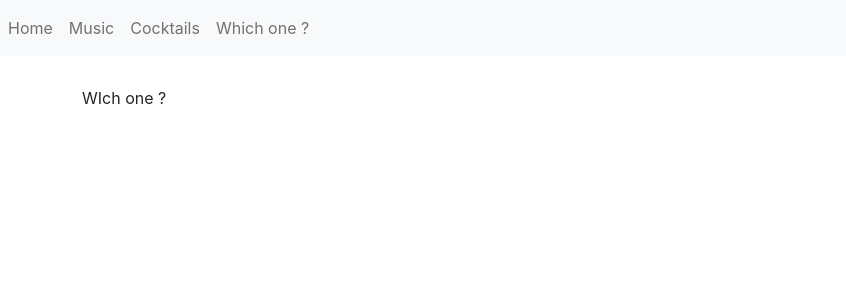
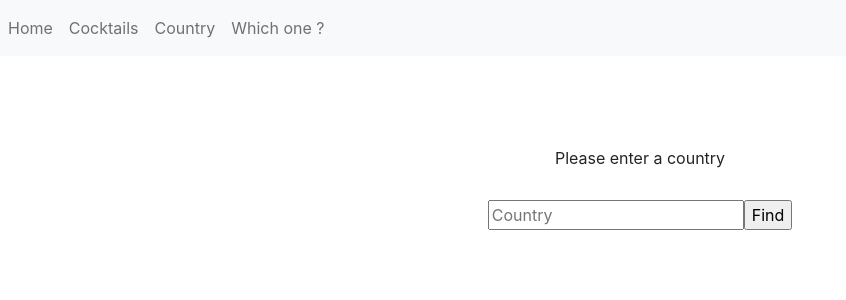
Before and after one commit to suvithayah/mon-app, a React (Create React App) app: page /association in a window 1280 px wide. Shown: the top 300 px of the page, without its empty margins (0-846 px from the left). Built offline with nearby package versions, Linux system fonts and the light colour scheme; no server answers.

Commit message:
Api 2 pays ajouté et fix api cocktails

```diff
--- a/src/App.css
+++ b/src/App.css
@@ -5,6 +5,10 @@
 .App-logo {
   height: 40vmin;
   pointer-events: none;
+}
+
+*{
+  box-sizing: border-box;
 }
 
 @media (prefers-reduced-motion: no-preference) {
@@ -47,4 +51,11 @@ img{
 
 .container{
   margin-top: 30px;
+  display: flex;
+  flex-wrap: wrap;
+  justify-content: space-around;
 }
+
+li{
+  list-style: none;
+}
--- a/src/App.js
+++ b/src/App.js
@@ -1,12 +1,15 @@
 import './App.css';
 import React from "react"
+
+import { useEffect, useState } from "react";
 
 import Route from "./components/Route"
 import Header from "./components/Header";
 import Cocktail from "./components/Cocktail";
 import Home from "./components/Home";
-import Music from "./components/Music";
 import Association from "./components/Association";
+import CountryDisplay from "./components/country/CountryDisplay";
+import Country from "./components/Country";
 
 
 
@@ -26,8 +29,8 @@ function App() {
               <Route path="/cocktail">
                 <Cocktail />
             </Route>
-              <Route path="/music">
-                  <Music />
+            <Route path="/country">
+                <Country />
             </Route>
           <Route path="/association">
               <Association />
--- a/src/components/Association.js
+++ b/src/components/Association.js
@@ -1,13 +1,13 @@
-import React from "react";
+import React, {useState} from "react";
+import Country from "./Country";
 
 
 
-const Association = () => {
+export default function Association( ) {
+
     return (
-        <div>
-            <span>WIch one ?</span>
+        <div className="container">
+            <Country/>
         </div>
     );
-};
-
-export default Association;
+}
--- a/src/components/Cocktail.js
+++ b/src/components/Cocktail.js
@@ -1,18 +1,18 @@
 import React from "react";
-import { useEffect, useState } from "react";
+import { useState } from "react";
 import CocktailDisplay from "./cocktail/CocktailDisplay";
 import CocktailCategoryList from "./cocktail/CocktailCategoryList";
 import CocktailList from "./cocktail/CocktailList";
 
-export default function Cocktail( {cocktailUrl}) {
-    let [selectedCatgeory, setSelectedCategory] = useState("");
+export default function Cocktail() {
+    let [selectedCategeory, setSelectedCategory] = useState("");
     let [selectedCocktailUrl, setSelectedCocktailUrl] = useState(null);
 
     return (
         <div className="container">
             <CocktailDisplay cocktailUrl={selectedCocktailUrl} />
             <CocktailCategoryList setCategory={setSelectedCategory} />
-            <CocktailList category={selectedCatgeory} setCocktailUrl={setSelectedCocktailUrl} />
+            <CocktailList category={selectedCategeory} setCocktailUrl={setSelectedCocktailUrl} />
         </div>
     );
 }
--- /dev/null
+++ b/src/components/Country.js
@@ -0,0 +1,30 @@
+import React from "react";
+import { useState } from "react";
+import CountryDisplay from "./country/CountryDisplay";
+
+export default function Country() {
+
+    let [country, setCountry] = useState("");
+
+    const submit = (e) => {
+        e.preventDefault();
+        let country = e.target.country.value;
+        setCountry(country);
+    }
+
+    return (
+        <>
+            <div className="container">
+                <span>Please enter a country </span>
+            </div>
+
+            <div className="container">
+                <form className="form-inline" onSubmit={submit}>
+                    <input type="text" className="input" name="country" placeholder="Country"/>
+                    <input className="btn-submit submit" type="submit" value="Find"/>
+                </form>
+                <CountryDisplay search={country} />
+            </div>
+        </>
+    );
+}
--- a/src/components/Header.js
+++ b/src/components/Header.js
@@ -9,10 +9,10 @@ const Header = () => {
                     <Link className="nav-link" href="/">Home</Link>
                 </li>
                 <li className="nav-item">
-                    <Link className="nav-link" href="/music">Music</Link>
+                    <Link className="nav-link" href="/cocktail">Cocktails</Link>
                 </li>
                 <li className="nav-item">
-                    <Link className="nav-link" href="/cocktail">Cocktails</Link>
+                    <Link className="nav-link" href="/country">Country</Link>
                 </li>
                 <li className="nav-item">
                     <Link className="nav-link" href="/association">Which one ?</Link>
--- a/src/components/Music.js
+++ /dev/null
@@ -1,13 +0,0 @@
-import React from "react";
-
-
-
-const Music = () => {
-    return (
-        <div>
-            <span>Music</span>
-        </div>
-    );
-};
-
-export default Music;
--- a/src/components/cocktail/CocktailCategoryList.js
+++ b/src/components/cocktail/CocktailCategoryList.js
@@ -34,7 +34,7 @@ export default function CocktailCategoryList({ setCategory }) {
                 <form className="form-inline">
                     <select className="custom-select my-1 mr-sm-2" value={selectedValue} onChange={handleSelection}>
                         <option>
-                            -
+                            Select ...
                         </option>
                         {categories.map(({strCategory}) => (
                             <option value={strCategory}>
--- a/src/components/cocktail/CocktailDisplay.js
+++ b/src/components/cocktail/CocktailDisplay.js
@@ -31,7 +31,7 @@ export default function CocktailDisplay( {cocktailUrl}) {
                 <div className="card">
                     <img src={strDrinkThumb} alt="" className="card-img-top"/>
                     <div className="card-body">
-                        <h7 className="card-title">{strDrink}</h7>
+                        <span className="card-title">{strDrink}</span>
                     </div>
                 </div>
             )}
--- a/src/components/cocktail/CocktailList.jsx
+++ b/src/components/cocktail/CocktailList.jsx
@@ -1,6 +1,6 @@
 import { useEffect, useState } from "react";
 
-export default function CocktailList({ category, setCocktailUrl }) {
+export default function CocktailList({ category }) {
     let [cocktails, setCocktails] = useState([]);
 
     useEffect(() => {
@@ -20,17 +20,17 @@ export default function CocktailList({ category, setCocktailUrl }) {
     }, [category]);
 
     return (
-        <ul>
-            <div>
+
+        <div className="container">
             {cocktails.map(({strDrink, strDrinkThumb}) =>
                 <div className="card">
                     <img src={strDrinkThumb} alt="" className="card-img-top"/>
                     <div className="card-body">
-                            <h7 className="card-title">{strDrink}</h7>
+                        <span className="card-title">{strDrink}</span>
                     </div>
                 </div>
             )}
         </div>
-        </ul>
+
     );
 }
--- /dev/null
+++ b/src/components/country/CountryDisplay.js
@@ -0,0 +1,54 @@
+import React, {useEffect, useState} from "react";
+
+export default function CountryDisplay({search}) {
+
+    let [data, setCountryData] = useState("");
+
+
+    useEffect(() => {
+        let lastCalled = true;
+        const fetchData = async () => {
+            fetch(`https://restcountries.eu/rest/v2/name/${search}`)
+                .then((response) => response.json())
+                .then((data) => lastCalled && setCountryData(data[0]))
+                .catch((e) => console.error(e));
+        };
+
+        fetchData();
+
+        return () => {
+            lastCalled = false;
+        };
+    }, [search]);
+
+    //If search input is undefined
+    if (search === "") {
+        return (<></>);
+    }
+
+    //If there isn't a result
+    if (data == null) {
+        return (
+            <div className=" container alert alert-dark" role="alert">
+                <p>Please review the spelling of the country</p>
+            </div>
+        );
+    }
+
+    return (
+        <div className="container">
+            <div className="card">
+                <img src={data.flag} alt="" className="card-img-top"/>
+                <div className="card-body">
+                    <p className="fw-bold">Country : {data.name}</p>
+
+                    <span className="fw-light">
+                        Capital : {data.capital} <br/>
+                        Region : {data.region } <br/>
+                        Population : {data.population} <br/>
+                    </span>
+                </div>
+            </div>
+        </div>
+    );
+}
```
Also changed, not shown: src/components/logo.svg (added), 1 other file (tests, documents, lock files or other folders). Lines whose indentation alone changed are shown as unchanged.
